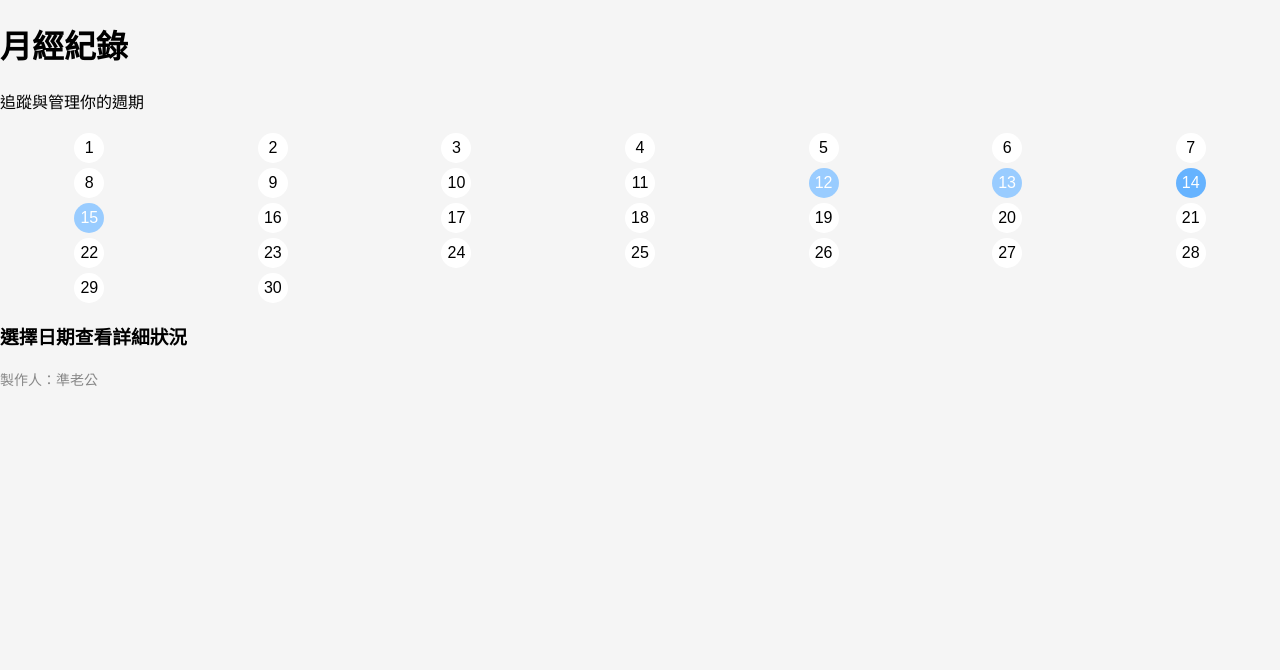
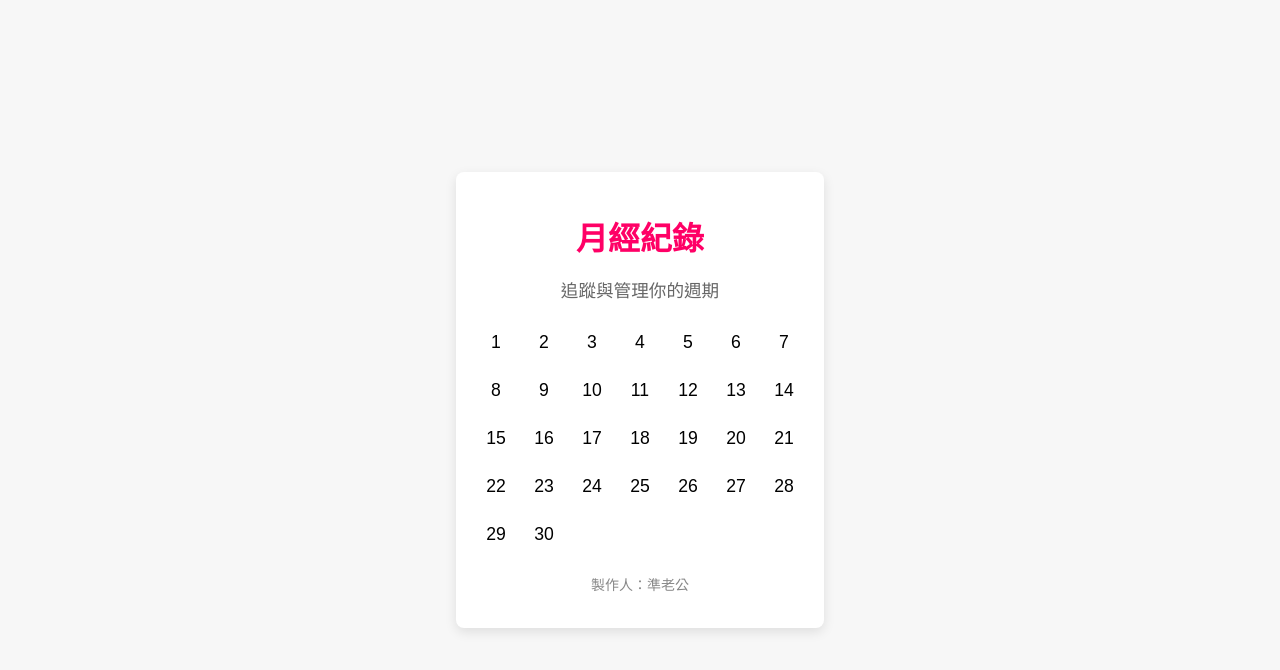
Before and after one commit to ggt128897/-app, a plain HTML site: page Index.html in a window 1280 px wide. Drawn offline with Linux system fonts and the light colour scheme.

Commit message:
Update style.css

```diff
--- a/style.css
+++ b/style.css
@@ -1,70 +1,75 @@
 body {
-    font-family: Arial, sans-serif;
+    font-family: 'Arial', sans-serif;
+    background-color: #f7f7f7;
     margin: 0;
     padding: 0;
-    background-color: #f5f5f5;
     display: flex;
     flex-direction: column;
-    justify-content: space-between;
-    height: 100vh;
+    min-height: 100vh;
 }
 
-.container {
+.app-container {
+    max-width: 600px;
+    margin: auto;
     padding: 20px;
+    background-color: #fff;
+    box-shadow: 0 4px 12px rgba(0, 0, 0, 0.1);
+    border-radius: 8px;
     text-align: center;
 }
 
-#calendar {
+header h1 {
+    font-size: 2rem;
+    margin-bottom: 8px;
+    color: #ff0066;
+}
+
+header p {
+    font-size: 1.1rem;
+    color: #666;
+}
+
+.calendar-container {
+    margin-top: 20px;
     display: grid;
     grid-template-columns: repeat(7, 1fr);
-    gap: 5px;
+    gap: 8px;
     justify-items: center;
-    margin-top: 20px;
 }
 
 .day {
-    width: 30px;
-    height: 30px;
+    width: 40px;
+    height: 40px;
     border-radius: 50%;
     background-color: #fff;
     display: flex;
     align-items: center;
     justify-content: center;
     cursor: pointer;
-    transition: background-color 0.3s;
+    font-size: 1.1rem;
+    transition: background-color 0.3s, color 0.3s;
 }
 
 .day:hover {
-    background-color: #f0f0f0;
+    background-color: #ffcccc;
 }
 
 .selected {
-    background-color: #ff6666;
+    background-color: #ff0066;
     color: #fff;
 }
 
-.ovulation {
-    background-color: #66b3ff;
-    color: #fff;
-}
-
-.fertile {
-    background-color: #99ccff;
-    color: #fff;
-}
-
-.dayDetails {
+.details-container {
+    display: none;
+    background-color: #fff;
+    padding: 20px;
     margin-top: 20px;
-    display: none;
-    text-align: left;
-    padding: 10px;
-    background-color: #fff;
-    border-radius: 10px;
-    box-shadow: 0 2px 5px rgba(0, 0, 0, 0.1);
+    border-radius: 8px;
+    box-shadow: 0 2px 8px rgba(0, 0, 0, 0.1);
 }
 
 footer {
-    margin-top: 20px;
     font-size: 14px;
     color: #888;
+    margin-top: 20px;
 }
```
